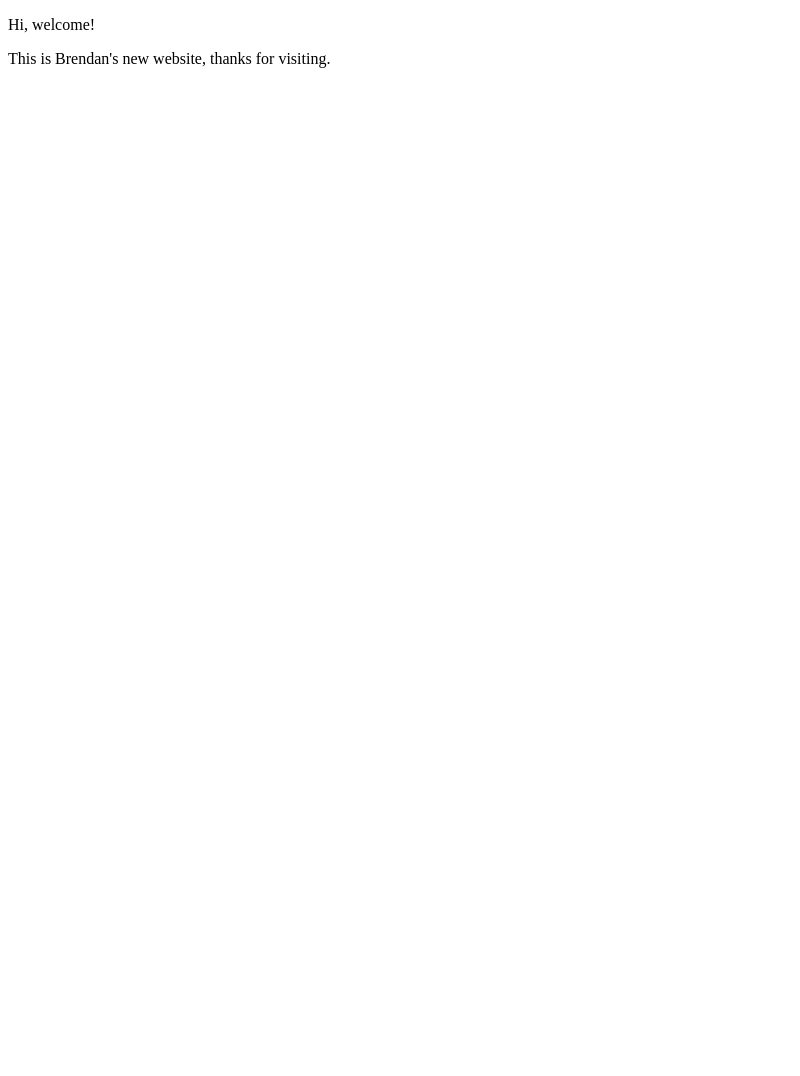
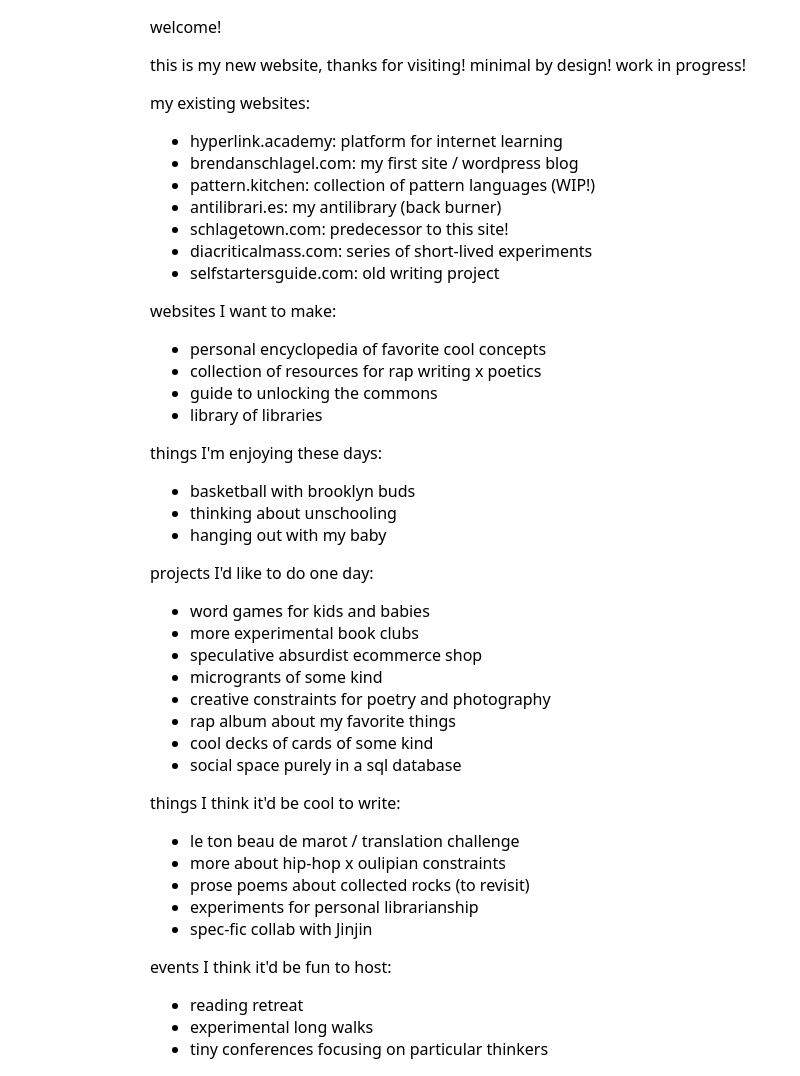
Before and after one commit to bschlagel/schlage.town, a plain HTML site: page index.html in a window 1280 px wide. Shown: the whole page, without its empty margins (0-800 px from the left). Before the commit the page ends 800 px from the top, so only its background shows below. Drawn offline with Linux system fonts and the light colour scheme.

Commit message:
add some fun initial lists

```diff
--- a/index.html
+++ b/index.html
@@ -6,15 +6,83 @@
         <meta charset="utf-8" />
         <title>Schlagetown</title>
         <meta name="viewport" content="width=device-width, initial-scale=1" />
-        <!-- <meta name="author" content=""> -->
+        <meta name="author" content="Brendan Schlagel" />
         <link rel="stylesheet" href="style.css" />
-        <!-- <script src="http://code.jquery.com/jquery-latest.min.js"></script> -->
     </head>
 
     <body>
         <div class="container">
-            <p>Hi, welcome!</p>
-            <p>This is Brendan's new website, thanks for visiting.</p>
+            <p>welcome!</p>
+            <p>
+                this is my new website, thanks for visiting! minimal by design!
+                work in progress!
+            </p>
         </div>
+
+        <section class="brendanlist">
+            <p>my existing websites:</p>
+            <ul>
+                <li>hyperlink.academy: platform for internet learning</li>
+                <li>brendanschlagel.com: my first site / wordpress blog</li>
+                <li>pattern.kitchen: collection of pattern languages (WIP!)</li>
+                <li>antilibrari.es: my antilibrary (back burner)</li>
+                <li>schlagetown.com: predecessor to this site!</li>
+                <li>diacriticalmass.com: series of short-lived experiments</li>
+                <li>selfstartersguide.com: old writing project</li>
+            </ul>
+        </section>
+
+        <section class="brendanlist">
+            <p>websites I want to make:</p>
+            <ul>
+                <li>personal encyclopedia of favorite cool concepts</li>
+                <li>collection of resources for rap writing x poetics</li>
+                <li>guide to unlocking the commons</li>
+                <li>library of libraries</li>
+            </ul>
+        </section>
+
+        <section class="brendanlist">
+            <p>things I'm enjoying these days:</p>
+            <ul>
+                <li>basketball with brooklyn buds</li>
+                <li>thinking about unschooling</li>
+                <li>hanging out with my baby</li>
+            </ul>
+        </section>
+
+        <section class="brendanlist">
+            <p>projects I'd like to do one day:</p>
+            <ul>
+                <li>word games for kids and babies</li>
+                <li>more experimental book clubs</li>
+                <li>speculative absurdist ecommerce shop</li>
+                <li>microgrants of some kind</li>
+                <li>creative constraints for poetry and photography</li>
+                <li>rap album about my favorite things</li>
+                <li>cool decks of cards of some kind</li>
+                <li>social space purely in a sql database</li>
+            </ul>
+        </section>
+
+        <section class="brendanlist">
+            <p>things I think it'd be cool to write:</p>
+            <ul>
+                <li>le ton beau de marot / translation challenge</li>
+                <li>more about hip-hop x oulipian constraints</li>
+                <li>prose poems about collected rocks (to revisit)</li>
+                <li>experiments for personal librarianship</li>
+                <li>spec-fic collab with Jinjin</li>
+            </ul>
+        </section>
+
+        <section class="brendanlist">
+            <p>events I think it'd be fun to host:</p>
+            <ul>
+                <li>reading retreat</li>
+                <li>experimental long walks</li>
+                <li>tiny conferences focusing on particular thinkers</li>
+            </ul>
+        </section>
     </body>
 </html>
--- a/style.css
+++ b/style.css
@@ -0,0 +1,27 @@
+body {
+    max-width: 980px;
+    margin: auto;
+    font-family:
+        system-ui,
+        -apple-system,
+        BlinkMacSystemFont,
+        "Segoe UI",
+        Roboto,
+        Oxygen,
+        Ubuntu,
+        Cantarell,
+        "Open Sans",
+        "Helvetica Neue",
+        sans-serif;
+}
+
+p {
+}
+
+h1,
+h2,
+h3,
+h4,
+h5,
+h6 {
+}
```
